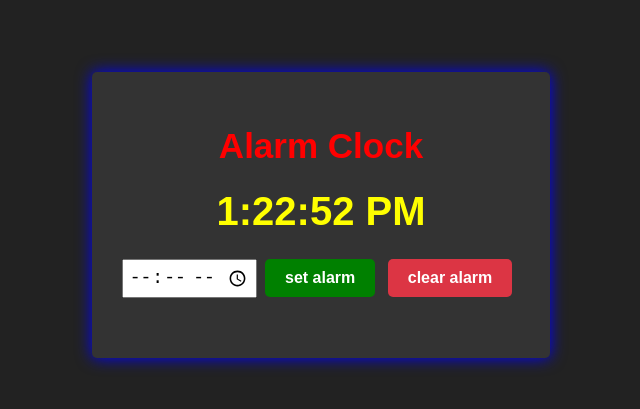
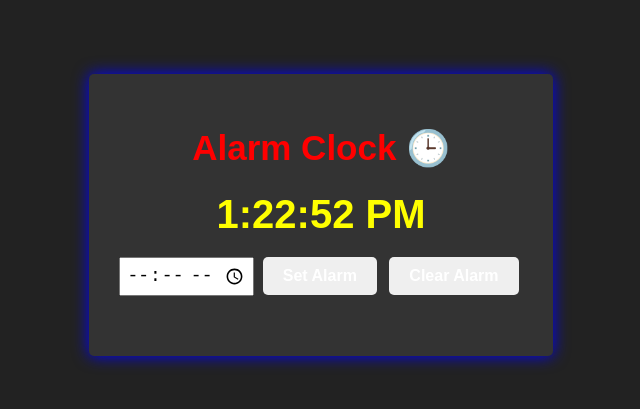
Before and after one commit to prashant43-creator/Alarm-Clock, a plain HTML site: page index.html in a window 1280 px wide. Shown: the part 185-594 px from the top of the page, without its empty margins (319-959 px from the left). Drawn offline with Linux system fonts and the light colour scheme.

Commit message:
Update index.html

```diff
--- a/index.html
+++ b/index.html
@@ -8,16 +8,20 @@
 </head>
 <body>
   <div class="container">
-    <h1>Alarm Clock</h1>
+    <h1>Alarm Clock 🕒</h1>
     <div id="clock">00:00:00 AM</div>
+
     <div class="alarm-setter">
-      <input type="time"  id="alarm-time">
-      <button id="setalarm">set alarm</button>
-      <button id="clearalarm">clear alarm</button>
+      <input type="time" id="alarmTime">
+      <button id="setAlarm">Set Alarm</button>
+      <button id="clearAlarm">Clear Alarm</button>
     </div>
+
     <p id="status"></p>
   </div>
-  <audio  id="alarmSound" src="/sound.mp3" preload="auto"></audio>
+
+  <audio id="alarmSound" src="/sound.mp3" preload="auto"></audio>
+
   <script src="script.js"></script>
 </body>
 </html>
```
